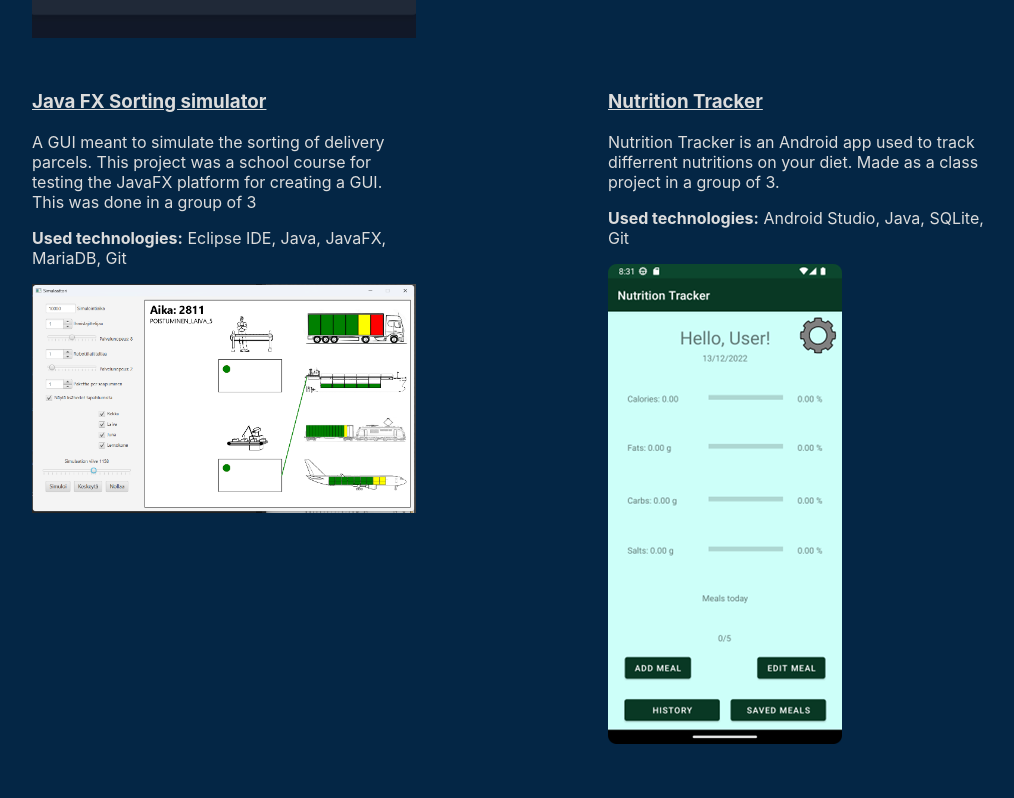
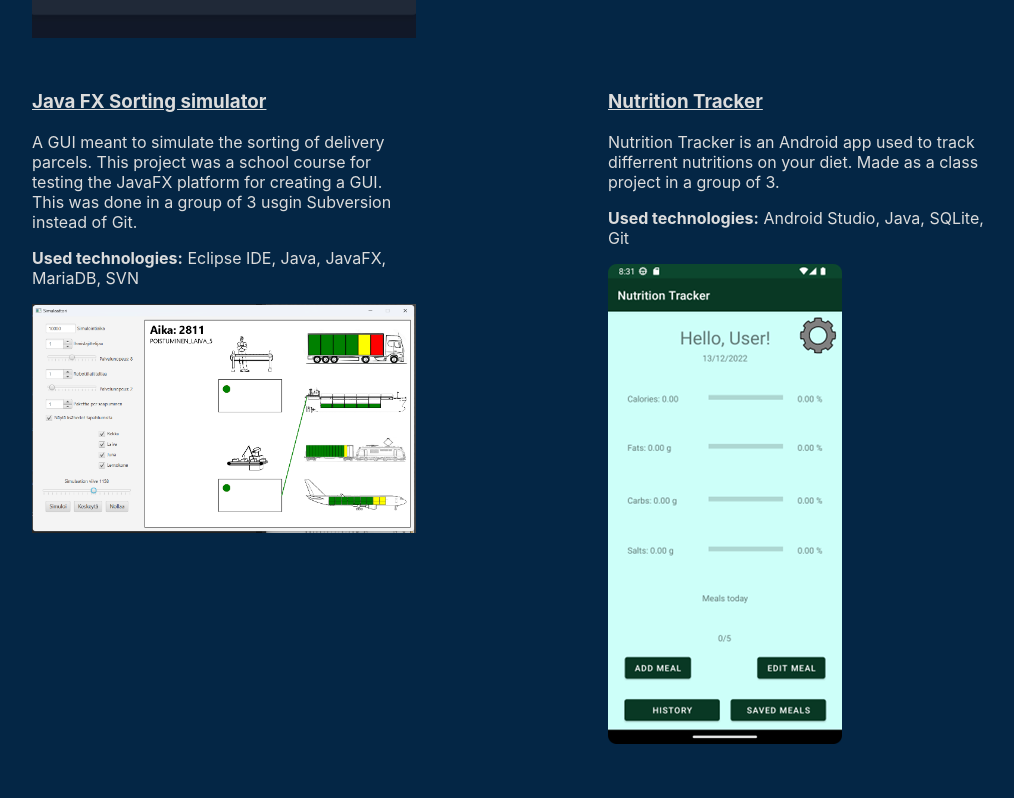
Before and after one commit to Higic/portfolio, a React (Create React App) app in the folder portfolio/: page / in a window 1280 px wide. Shown: the part 1500-2298 px from the top of the page, without its empty margins (96-1110 px from the left). Built offline with nearby package versions, Linux system fonts and the light colour scheme.

Commit message:
updated links

```diff
--- a/portfolio/src/components/Projects.jsx
+++ b/portfolio/src/components/Projects.jsx
@@ -31,11 +31,11 @@ const Projects = () => {
                     </div>
                 </div>
                 <div className="project">
-                    <h3><a href="https://github.com/Higic/Ravintoarvosovellus" target="_blank" rel="noreferrer">Java FX Sorting simulator</a></h3>
-                    <p>A GUI meant to simulate the sorting of delivery parcels. This project was a school course for testing the JavaFX platform for creating a GUI. This was done in a group of 3</p>
-                    <p className="projectTechnologies"><b>Used technologies:</b> Eclipse IDE, Java, JavaFX, MariaDB, Git</p>
+                    <h3><a href="#">Java FX Sorting simulator</a></h3>
+                    <p>A GUI meant to simulate the sorting of delivery parcels. This project was a school course for testing the JavaFX platform for creating a GUI. This was done in a group of 3 usgin Subversion instead of Git.</p>
+                    <p className="projectTechnologies"><b>Used technologies:</b> Eclipse IDE, Java, JavaFX, MariaDB, SVN</p>
                     <div classname="projectImage">
-                        <img src={JFXSim} alt="NutritionTracker homescreen" />
+                        <img src={JFXSim} alt="JavaFx homescreen" />
                     </div>
                 </div>
                 <div className="project">
@@ -47,8 +47,8 @@ const Projects = () => {
                     </div>
                 </div>
                 <div className="project">
-                    <h3><a href="https://google.com" target="_blank" rel="noreferrer">Mökille.fi</a></h3>
-                    <p>Mökille.fi was an all-in-one summer cottage assistant website. This one taught us the basics of HTML. Made as a class project in a group of 4</p>
+                    <h3><a href="https://github.com/Higic/Summer-cottage">Mökille.fi</a></h3>
+                    <p>Mökille.fi was an all-in-one summer cottage assistant website. This one taught us the basics of HTML. Made as a class project in a group of 4.</p>
                     <p className="projectTechnologies"><b>Used technologies:</b> HTML, JavaScript, MariaDB, Git</p>
                     <div classname="projectImage">
                         <img src={Mokille} alt="Mökille homepage" />
```
